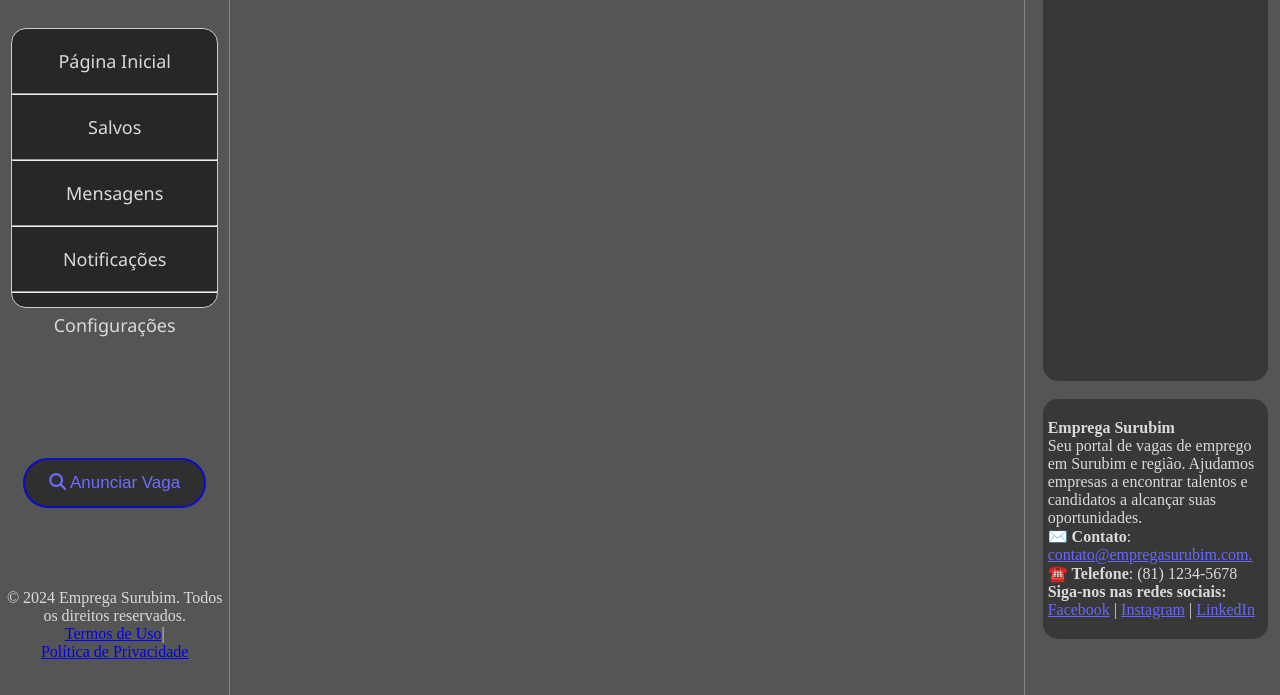
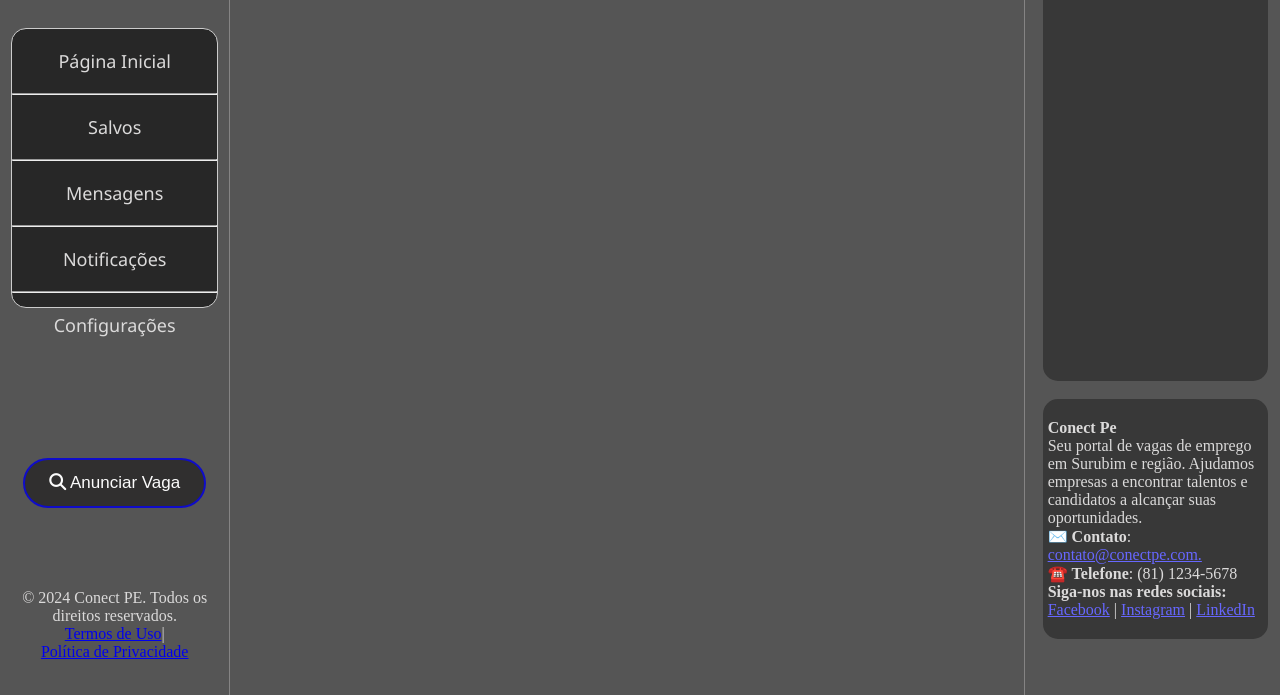
Before and after one commit to Rodrigues-Silva/First, a plain HTML site: page index.html in a window 1280 px wide. Shown: the part 93-788 px from the top of the page. Drawn offline with Linux system fonts and the light colour scheme.

Commit message:
Pequenos ajustes

```diff
--- a/CSS/left_postar.css
+++ b/CSS/left_postar.css
@@ -17,11 +17,11 @@
 
     font-size: 17px;
 
-    border: 2px solid rgb(12, 12, 201);
+    border: 2px solid rgb(15, 12, 201);
     border-radius: 25px;
 
     background-color: rgb(48, 47, 47);
-    color: rgb(109, 109, 253);
+    color: rgb(252, 252, 252);
 
     transition: 0.5s;
 }
--- a/index.html
+++ b/index.html
@@ -39,7 +39,7 @@
                 </Button>
             </div>
             <div class="fim">
-                © 2024 Emprega Surubim. Todos os direitos reservados.
+                © 2024 Conect PE. Todos os direitos reservados.
 
                 <a href="#">Termos de Uso</a> | <a href="#">Política de Privacidade</a>
             </div>
@@ -65,12 +65,12 @@
         <footer class="end_pag">
             <!-- <pre> -->
                 <div class="desc">
-                    <strong>Emprega Surubim</strong><br>
+                    <strong>Conect Pe</strong><br>
                     Seu portal de vagas de emprego em Surubim e região.
                     Ajudamos empresas a encontrar talentos e candidatos a alcançar suas oportunidades. <br>
                 </div>
                 <!-- 📍 <strong>Endereço</strong>: Rua Exemplo, 123, Centro, Surubim - PE -->
-                <div class="cont">✉️ <strong>Contato</strong>: <a href="#">contato@empregasurubim.com. </a><br> ☎️ <strong>Telefone</strong>: (81) 1234-5678 <br></div>
+                <div class="cont">✉️ <strong>Contato</strong>: <a href="#">contato@conectpe.com. </a><br> ☎️ <strong>Telefone</strong>: (81) 1234-5678 <br></div>
 
                 <div class="redes">
                     <strong>Siga-nos nas redes sociais:</strong><br>
```
